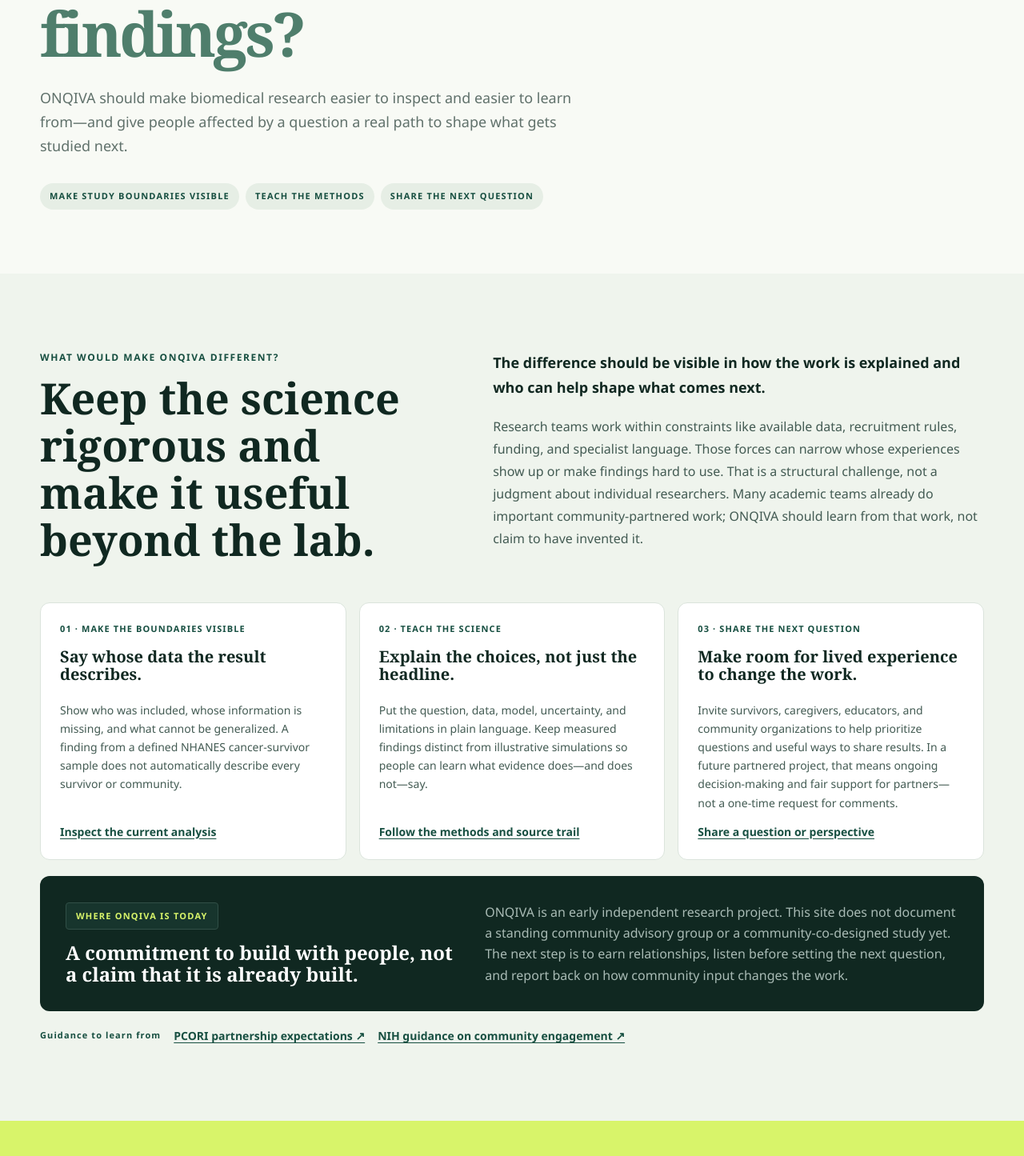
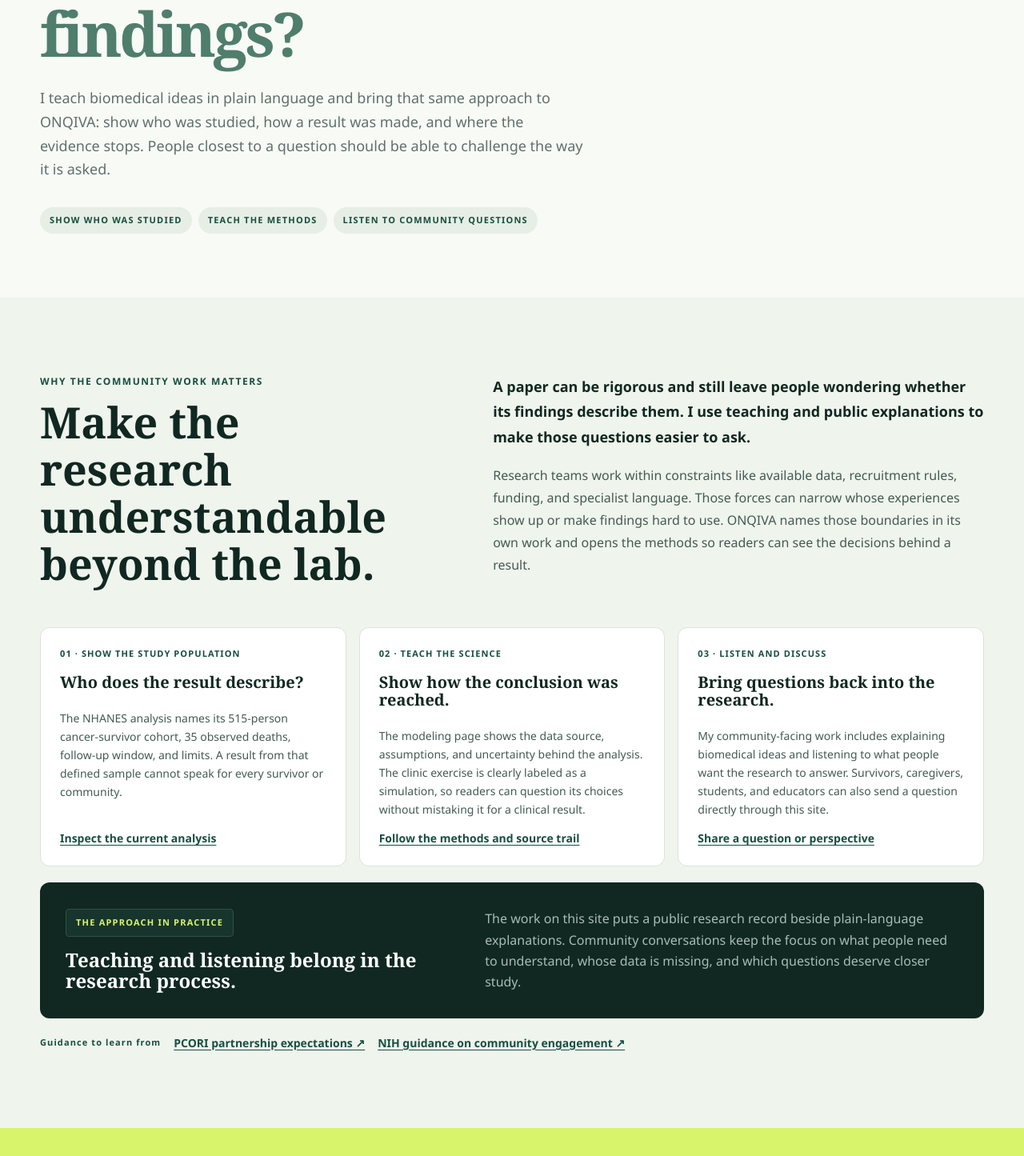
Before and after one commit to gerbenns2006-afk/jubilant-octo-chainsaw, a Next.js app: page /community in a window 1280 px wide. Shown: the part 385-1830 px from the top of the page at 80% size. Built offline with nearby package versions, Linux system fonts and the light colour scheme.

Commit message:
Write completed ONQIVA work in direct past tense

```diff
--- a/app/community/page.tsx
+++ b/app/community/page.tsx
@@ -18,14 +18,15 @@
             <em>heard, and shown the findings?</em>
           </h1>
           <p className="hero-copy">
-            ONQIVA should make biomedical research easier to inspect and easier
-            to learn from—and give people affected by a question a real path to
-            shape what gets studied next.
+            I teach biomedical ideas in plain language and bring that same
+            approach to ONQIVA: show who was studied, how a result was made, and
+            where the evidence stops. People closest to a question should be
+            able to challenge the way it is asked.
           </p>
           <div className="modeling-status">
-            <span>MAKE STUDY BOUNDARIES VISIBLE</span>
+            <span>SHOW WHO WAS STUDIED</span>
             <span>TEACH THE METHODS</span>
-            <span>SHARE THE NEXT QUESTION</span>
+            <span>LISTEN TO COMMUNITY QUESTIONS</span>
           </div>
         </section>
 
@@ -33,60 +34,59 @@
           <div className="shell">
             <div className="community-intro">
               <div>
-                <div className="kicker">WHAT WOULD MAKE ONQIVA DIFFERENT?</div>
+                <div className="kicker">WHY THE COMMUNITY WORK MATTERS</div>
                 <h2 id="community-heading">
-                  Keep the science rigorous and make it useful beyond the lab.
+                  Make the research understandable beyond the lab.
                 </h2>
               </div>
               <div className="community-intro-copy">
                 <p>
-                  The difference should be visible in how the work is explained
-                  and who can help shape what comes next.
+                  A paper can be rigorous and still leave people wondering
+                  whether its findings describe them. I use teaching and public
+                  explanations to make those questions easier to ask.
                 </p>
                 <p>
                   Research teams work within constraints like available data,
                   recruitment rules, funding, and specialist language. Those
                   forces can narrow whose experiences show up or make findings
-                  hard to use. That is a structural challenge, not a judgment
-                  about individual researchers. Many academic teams already do
-                  important community-partnered work; ONQIVA should learn from
-                  that work, not claim to have invented it.
+                  hard to use. ONQIVA names those boundaries in its own work
+                  and opens the methods so readers can see the decisions behind
+                  a result.
                 </p>
               </div>
             </div>
 
             <div className="community-practices">
               <article>
-                <span>01 · MAKE THE BOUNDARIES VISIBLE</span>
-                <h3>Say whose data the result describes.</h3>
+                <span>01 · SHOW THE STUDY POPULATION</span>
+                <h3>Who does the result describe?</h3>
                 <p>
-                  Show who was included, whose information is missing, and what
-                  cannot be generalized. A finding from a defined NHANES
-                  cancer-survivor sample does not automatically describe every
+                  The NHANES analysis names its 515-person cancer-survivor
+                  cohort, 35 observed deaths, follow-up window, and limits. A
+                  result from that defined sample cannot speak for every
                   survivor or community.
                 </p>
                 <a href="/#research-note">Inspect the current analysis</a>
               </article>
               <article>
                 <span>02 · TEACH THE SCIENCE</span>
-                <h3>Explain the choices, not just the headline.</h3>
+                <h3>Show how the conclusion was reached.</h3>
                 <p>
-                  Put the question, data, model, uncertainty, and limitations in
-                  plain language. Keep measured findings distinct from
-                  illustrative simulations so people can learn what evidence
-                  does—and does not—say.
+                  The modeling page shows the data source, assumptions, and
+                  uncertainty behind the analysis. The clinic exercise is
+                  clearly labeled as a simulation, so readers can question its
+                  choices without mistaking it for a clinical result.
                 </p>
                 <a href="/modeling">Follow the methods and source trail</a>
               </article>
               <article>
-                <span>03 · SHARE THE NEXT QUESTION</span>
-                <h3>Make room for lived experience to change the work.</h3>
+                <span>03 · LISTEN AND DISCUSS</span>
+                <h3>Bring questions back into the research.</h3>
                 <p>
-                  Invite survivors, caregivers, educators, and community
-                  organizations to help prioritize questions and useful ways to
-                  share results. In a future partnered project, that means
-                  ongoing decision-making and fair support for partners—not a
-                  one-time request for comments.
+                  My community-facing work includes explaining biomedical
+                  ideas and listening to what people want the research to
+                  answer. Survivors, caregivers, students, and educators can
+                  also send a question directly through this site.
                 </p>
                 <a href="mailto:sciencelecturesyt@gmail.com?subject=ONQIVA%20community%20question">
                   Share a question or perspective
@@ -96,18 +96,16 @@
 
             <div className="community-status">
               <div>
-                <span className="evidence-label">WHERE ONQIVA IS TODAY</span>
+                <span className="evidence-label">THE APPROACH IN PRACTICE</span>
                 <h3>
-                  A commitment to build with people, not a claim that it is
-                  already built.
+                  Teaching and listening belong in the research process.
                 </h3>
               </div>
               <p>
-                ONQIVA is an early independent research project. This site does
-                not document a standing community advisory group or a
-                community-co-designed study yet. The next step is to earn
-                relationships, listen before setting the next question, and
-                report back on how community input changes the work.
+                The work on this site puts a public research record beside
+                plain-language explanations. Community conversations keep the
+                focus on what people need to understand, whose data is missing,
+                and which questions deserve closer study.
               </p>
             </div>
 
@@ -140,9 +138,9 @@
             <div>
               <p>
                 Patients, caregivers, students, educators, researchers, and
-                community organizations can help identify what is unclear,
-                missing, or most useful to learn next. ONQIVA will need to show
-                how those conversations affect its work as relationships grow.
+                community organizations can point out what is unclear or
+                missing. Tell me which part of the research record needs a
+                better explanation, or what question I should examine next.
               </p>
               <a
                 className="primary"
--- a/app/modeling/page.tsx
+++ b/app/modeling/page.tsx
@@ -197,8 +197,9 @@
               <p>
                 The next work is independent statistical review, clearer
                 uncertainty analysis, and a carefully defined research question.
-                Molecular data and clinical pilot work remain future
-                possibilities, not current product features.
+                Molecular analysis and a clinical pilot would be separate from
+                the completed exploratory culture work; neither is a current
+                product feature.
               </p>
               <a className="primary" href="/#collaborate">
                 Request a methods review
```
Also changed, not shown: app/about/page.tsx (+16 -2 lines), app/funding/page.tsx (+5 -4 lines), app/neurodegeneration/page.tsx (+15 -18 lines), app/page.tsx (+6 -6 lines), app/work/page.tsx (+9 -9 lines).
